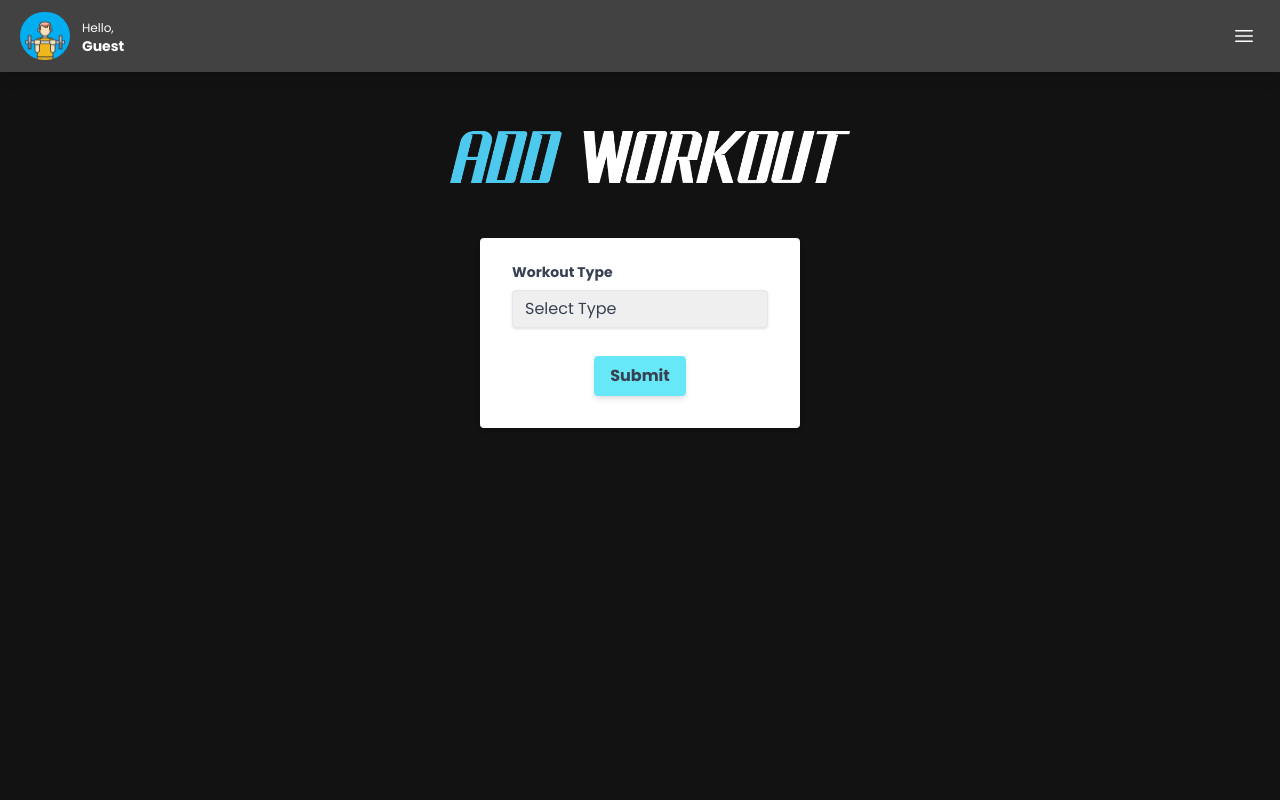
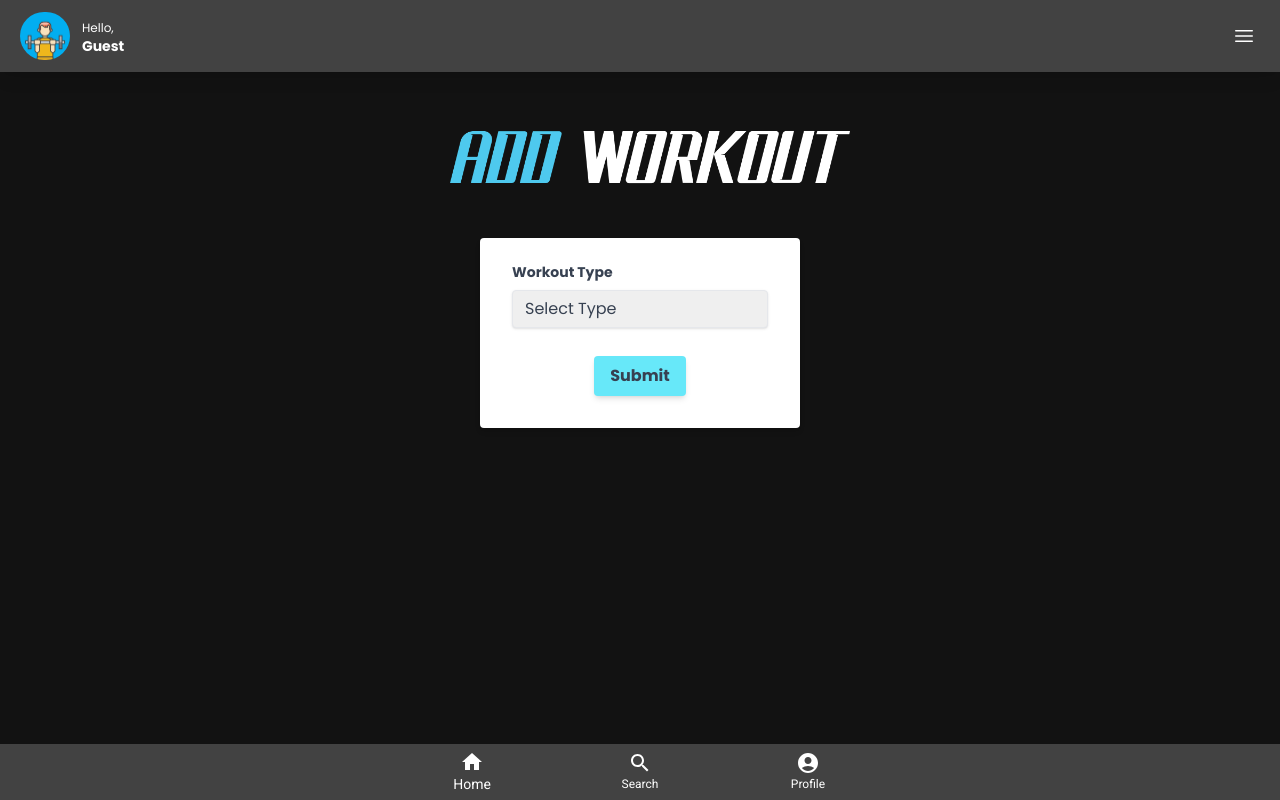
Before and after one commit to kevin7391s/shock_fitness, a Next.js app: page /addWorkout in a window 1280 px wide. Built offline with nearby package versions, Linux system fonts and the light colour scheme; no server answers.

Commit message:
added footer to addWorkout and viewWorkout

```diff
--- a/src/pages/addWorkout.tsx
+++ b/src/pages/addWorkout.tsx
@@ -4,6 +4,7 @@ import NavBar from "@/components/navbar";
 import Image from "next/image";
 import { auth, firestore } from "../lib/firebase.js";
 import { addDoc, collection } from "firebase/firestore";
+import Footer from "@/components/footer";
 
 // declare types
 type FormValues = {
@@ -315,6 +316,7 @@ to manage a form */
           </div>
         </form>
       </div>
+      <Footer />
     </div>
   );
 }
--- a/src/pages/viewWorkouts.tsx
+++ b/src/pages/viewWorkouts.tsx
@@ -10,6 +10,7 @@ import { auth, firestore } from "../lib/firebase.js";
 import { onAuthStateChanged } from "firebase/auth";
 import Image from "next/image";
 import NavBar from "@/components/navbar";
+import Footer from "@/components/footer";
 
 interface Workout {
   workoutType: string;
@@ -110,6 +111,7 @@ function ViewWorkouts() {
           ))}
         </div>
       </div>
+      <Footer />
     </div>
   );
 }
```
